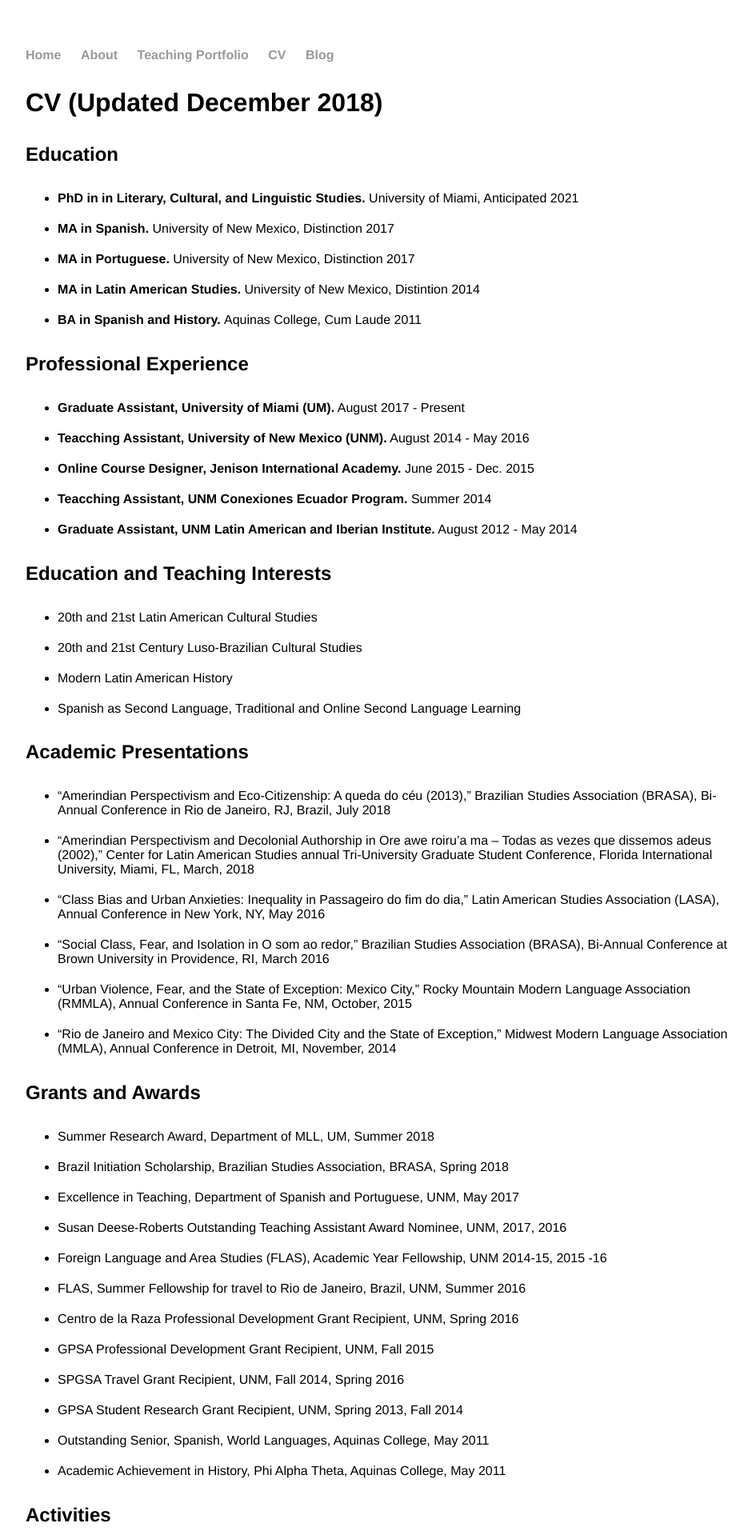
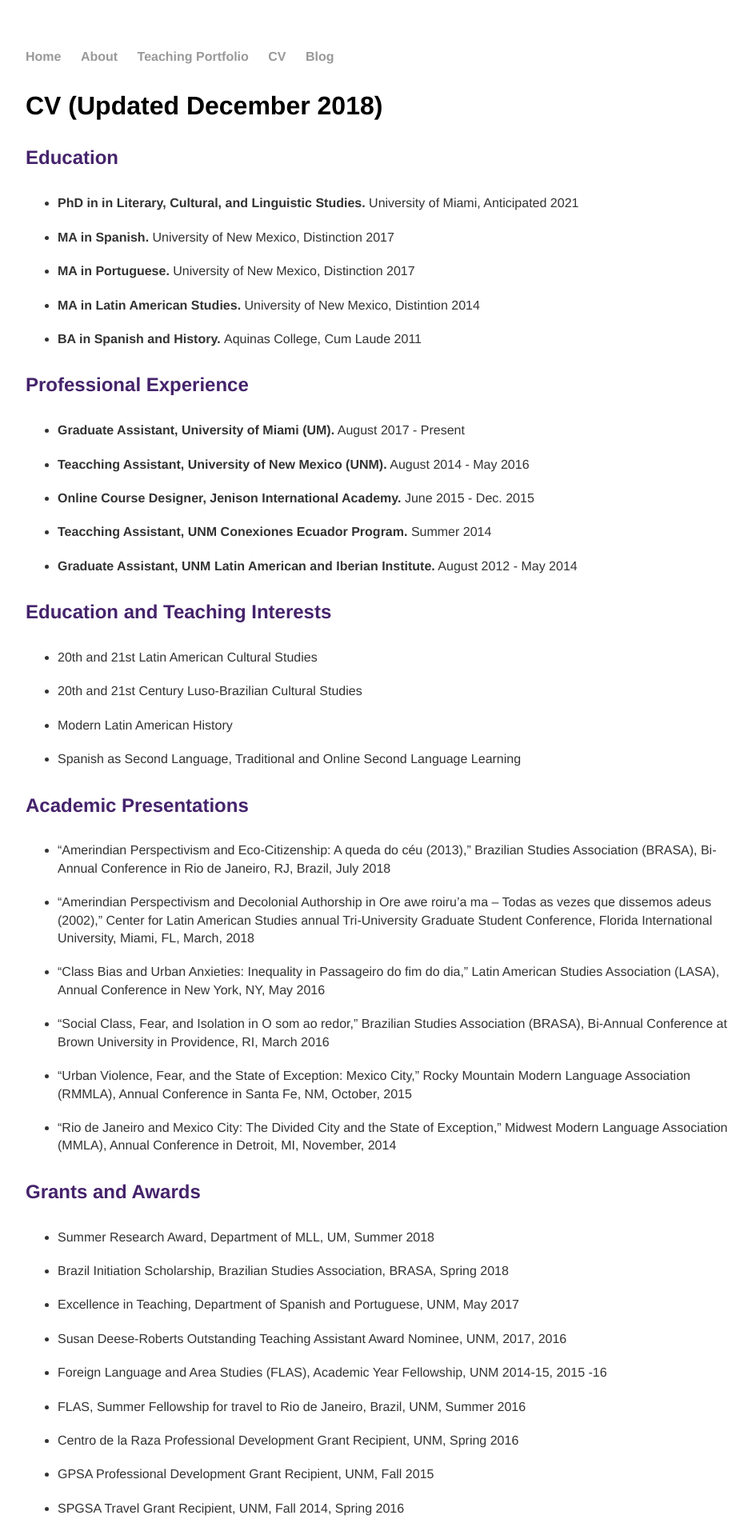
Before and after one commit to samgjohnson/samgjohnson.github.io, a Jekyll site: the page built from cv/index.html, in a window 1280 px wide. Shown: the top 1919 px of the page at 80% size, without its empty margins (160-1100 px from the left). Built offline with Jekyll 4.4.1, drawn with Linux system fonts in a browser that asks for light colours.

Commit message:
Update main.css

```diff
--- a/css/main.css
+++ b/css/main.css
@@ -34,6 +34,7 @@
 h4 {
     font-size: 1.5em;
     font-family:'Helvetica', 'Arial', 'Sans-Serif';
+    color: #45236B;
 }
 p {
     font-size: 1em;
@@ -45,6 +46,8 @@
     margin: 10px auto 20px;
     font-size: 1em;
     font-family:'Helvetica', 'Arial', 'Sans-Serif';
+    line-height: 1.4em;
+    color: #333;
 }
 footer {
     border-top: 1px solid #d5d5d5;
```
